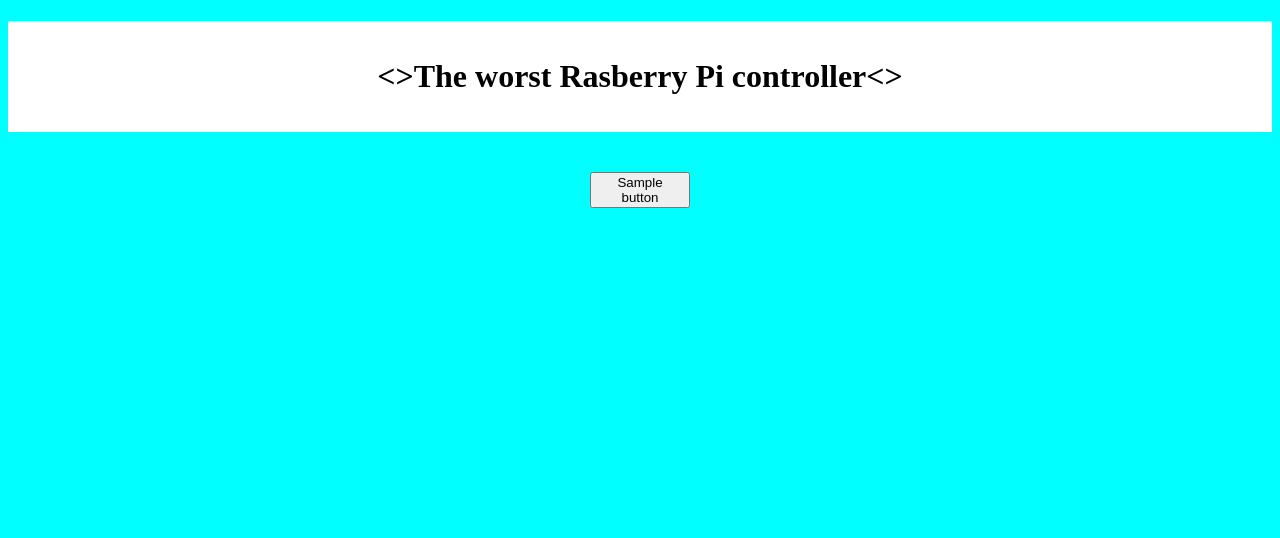
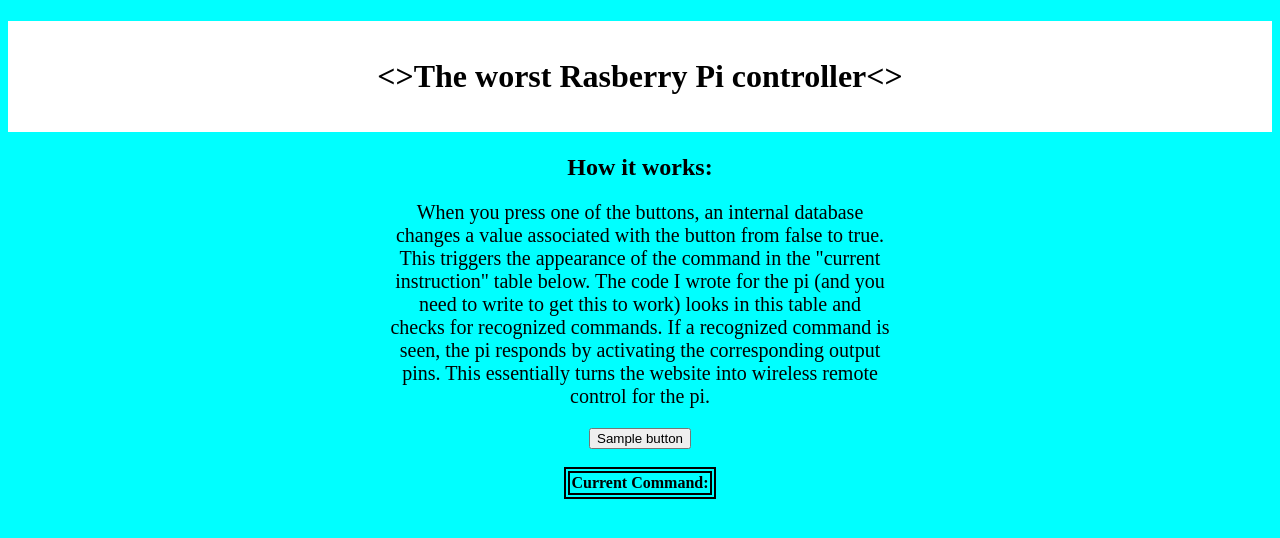
Before and after one commit to Tobiasc14/myRobotWebsite, a Django app: page /controls/ready/ in a window 1280 px wide. Shown: the top 538 px of the page. Run offline with Django 3.2, Linux system fonts and the light colour scheme; tables that the repository leaves empty hold one stand-in row (values such as "Sample post"); lists and menus that the app fills with data are empty.

Commit message:
Built up ready website page with buttons and table which should only show the commands which are activated. Not working right now. Seems to be inversed of what it should be for some reason.

```diff
--- a/controls/models.py
+++ b/controls/models.py
@@ -8,3 +8,9 @@ class Button(models.Model):
 
     def __str__(self):
         return self.name
+
+    def push(self):
+        if self.isPushed:
+            self.isPushed = False
+        else:
+            self.isPushed = True
--- a/controls/templates/controls/controls.html
+++ b/controls/templates/controls/controls.html
@@ -5,6 +5,7 @@
     <title>Controls</title>
     <style>
         h1 {text-align: center; color: black; background-color: white}
+        h2 {text-align: center; color: black;}
         p {text-align: center; color: black; font-size: 20px;}
         div {margin: auto; word-wrap: normal; width: 600px}
         .center {text-align: center}
@@ -18,8 +19,10 @@
         <>The worst Rasberry Pi controller<><br></b>
         <br>
     </h1>
-    <br>
 
+    <h2>
+        The Mission:
+    </h2>
     <div>
         <p>
         This controller was made by one person who wanted to make a phone controllable robot with a rasberry pi.
--- a/controls/templates/controls/ready.html
+++ b/controls/templates/controls/ready.html
@@ -5,10 +5,13 @@
     <title>Ready to Drive</title>
     <style>
         h1 {text-align: center; color: black; background-color: white;}
+        h2 {text-align: center; color: black;}
         p {text-align: center; color: black; font-size: 20px;}
         div {margin: auto; word-wrap: normal; width: 500px;}
         .center {text-align: center;}
-        .button {text-align: center; width: 100px;}
+        .button {text-align: center; width: 75;}
+        table, th, td {text-align: center; border: 2px solid black; margin-left: auto; margin-right: auto;}
+
 
     </style>
 </head>
@@ -18,11 +21,44 @@
         <>The worst Rasberry Pi controller<><br></b>
         <br>
     </h1>
+    <h2>
+        How it works:
+    </h2>
+    <div>
+        <p>
+            When you press one of the buttons, an internal database changes a value associated with the button from
+            false to true. This triggers the appearance of the command in the "current instruction" table below.
+            The code I wrote for the pi (and you need to write to get this to work) looks in this table and checks
+            for recognized commands. If a recognized command is seen, the pi responds by activating the corresponding
+            output pins. This essentially turns the website into wireless remote control for the pi.
+    </p>
+    </div>
+
+<div class="button">
+{% for option in button %}
+    <button type="button" onmousdown="{{ option.push }}" >{{ option.name }} </button>
+{% endfor %}
+
+</div>
     <br>
-    <div class="button">
-{% for option in button %}
-        <button type="button" onclick="">{{ option.name }} </button>
-{% endfor %}
-</div>
+        <table>
+            <tr>
+            <th>
+                Current Command:
+            </th>
+        </tr>
+
+
+                {% for option in button %}
+                    {% if option.isPushed %}
+                        <tr><td>{{ option.name }} </td></tr>
+                    {% endif %}
+                {% endfor %}
+
+
+        </table>
+
+    <br>
+
 </body>
 </html>
```
